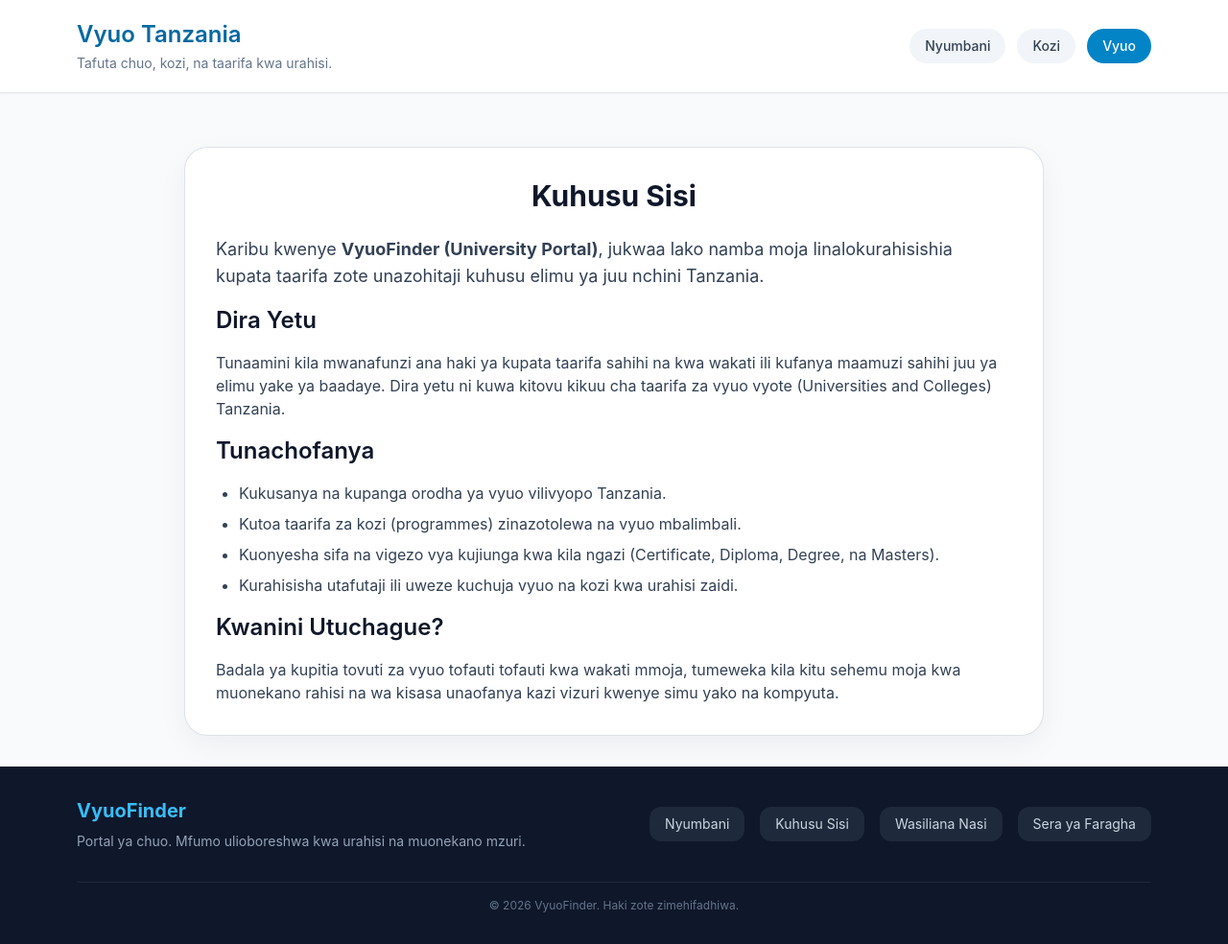
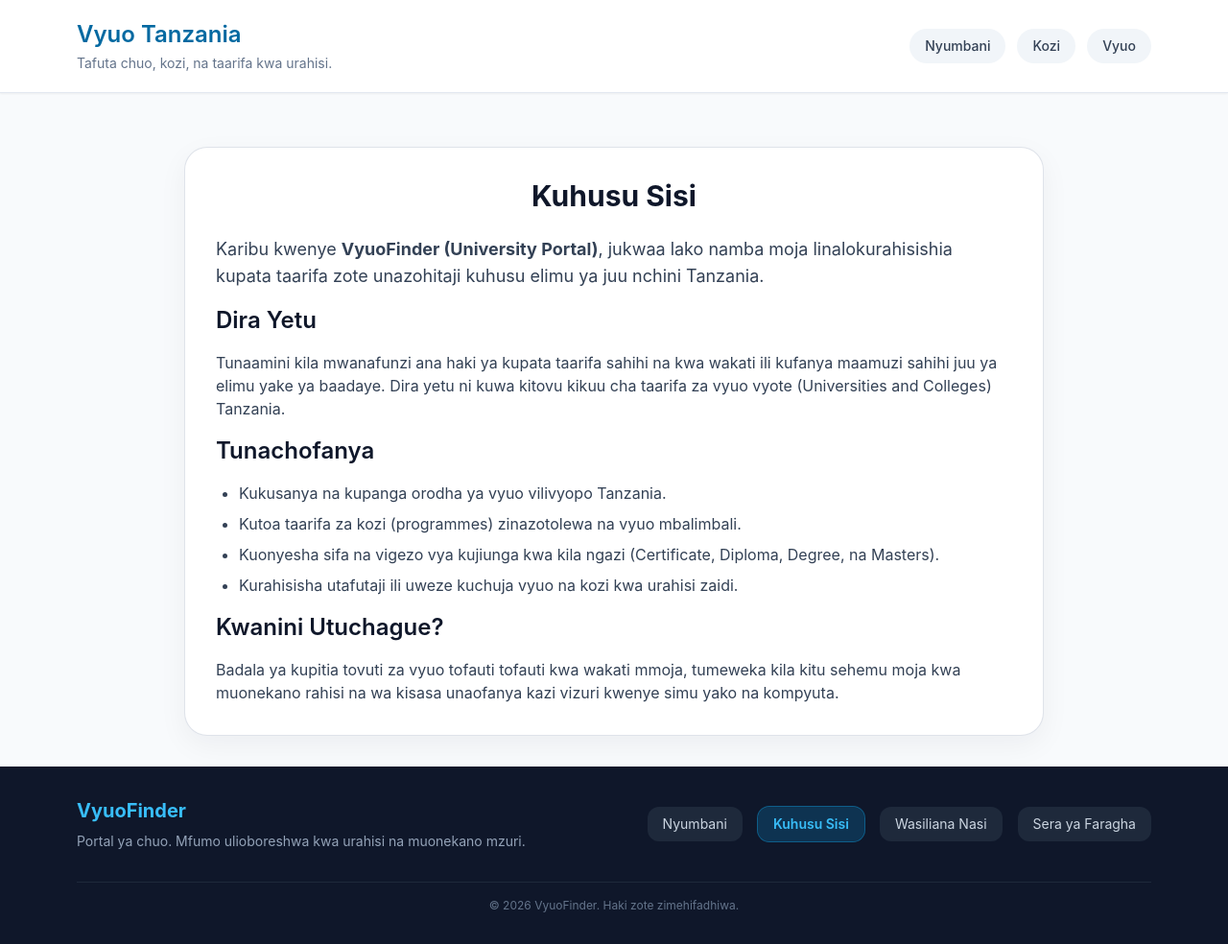
Before and after one commit to Nyisulya/vyuo, a Django app: page /about/ in a window 1280 px wide. Shown: the whole page at 96% size. Run offline with Django 5.2, Linux system fonts and the light colour scheme; some libraries are stand-ins or nearby versions.

Commit message:
Added active link styling to navbar and footer

```diff
--- a/universitysite/templates/universitysite/base.html
+++ b/universitysite/templates/universitysite/base.html
@@ -58,9 +58,9 @@
             <p class="mt-1 text-sm text-slate-500">Tafuta chuo, kozi, na taarifa kwa urahisi.</p>
           </div>
           <nav class="flex flex-wrap gap-3 text-sm font-medium text-slate-700 mt-2 sm:mt-0">
-            <a href="{% url 'universitysite:home' %}" class="rounded-full bg-slate-100 px-4 py-2 hover:bg-slate-200 transition">Nyumbani</a>
-            <a href="{% url 'universitysite:course_list' %}" class="rounded-full bg-slate-100 px-4 py-2 hover:bg-slate-200 transition">Kozi</a>
-            <a href="{% url 'universitysite:university_list' %}" class="rounded-full bg-sky-600 text-white px-4 py-2 hover:bg-sky-700 transition">Vyuo</a>
+            <a href="{% url 'universitysite:home' %}" class="rounded-full px-4 py-2 transition {% if request.resolver_match.url_name == 'home' %}bg-sky-600 text-white shadow-sm{% else %}bg-slate-100 hover:bg-slate-200{% endif %}">Nyumbani</a>
+            <a href="{% url 'universitysite:course_list' %}" class="rounded-full px-4 py-2 transition {% if request.resolver_match.url_name == 'course_list' or request.resolver_match.url_name == 'cou' %}bg-sky-600 text-white shadow-sm{% else %}bg-slate-100 hover:bg-slate-200{% endif %}">Kozi</a>
+            <a href="{% url 'universitysite:university_list' %}" class="rounded-full px-4 py-2 transition {% if request.resolver_match.url_name == 'university_list' or request.resolver_match.url_name == 'universi' %}bg-sky-600 text-white shadow-sm{% else %}bg-slate-100 hover:bg-slate-200{% endif %}">Vyuo</a>
           </nav>
         </div>
       </header>
@@ -79,10 +79,10 @@
               <p class="text-slate-400">Portal ya chuo. Mfumo ulioboreshwa kwa urahisi na muonekano mzuri.</p>
             </div>
             <div class="flex flex-wrap justify-center gap-4">
-              <a href="{% url 'universitysite:home' %}" class="rounded-xl bg-slate-800 px-4 py-2 text-slate-300 hover:bg-slate-700 hover:text-white transition">Nyumbani</a>
-              <a href="{% url 'universitysite:about' %}" class="rounded-xl bg-slate-800 px-4 py-2 text-slate-300 hover:bg-slate-700 hover:text-white transition">Kuhusu Sisi</a>
-              <a href="{% url 'universitysite:contact' %}" class="rounded-xl bg-slate-800 px-4 py-2 text-slate-300 hover:bg-slate-700 hover:text-white transition">Wasiliana Nasi</a>
-              <a href="{% url 'universitysite:privacy' %}" class="rounded-xl bg-slate-800 px-4 py-2 text-slate-300 hover:bg-slate-700 hover:text-white transition">Sera ya Faragha</a>
+              <a href="{% url 'universitysite:home' %}" class="rounded-xl px-4 py-2 transition {% if request.resolver_match.url_name == 'home' %}bg-sky-500/20 text-sky-400 font-semibold ring-1 ring-sky-500/50{% else %}bg-slate-800 text-slate-300 hover:bg-slate-700 hover:text-white{% endif %}">Nyumbani</a>
+              <a href="{% url 'universitysite:about' %}" class="rounded-xl px-4 py-2 transition {% if request.resolver_match.url_name == 'about' %}bg-sky-500/20 text-sky-400 font-semibold ring-1 ring-sky-500/50{% else %}bg-slate-800 text-slate-300 hover:bg-slate-700 hover:text-white{% endif %}">Kuhusu Sisi</a>
+              <a href="{% url 'universitysite:contact' %}" class="rounded-xl px-4 py-2 transition {% if request.resolver_match.url_name == 'contact' %}bg-sky-500/20 text-sky-400 font-semibold ring-1 ring-sky-500/50{% else %}bg-slate-800 text-slate-300 hover:bg-slate-700 hover:text-white{% endif %}">Wasiliana Nasi</a>
+              <a href="{% url 'universitysite:privacy' %}" class="rounded-xl px-4 py-2 transition {% if request.resolver_match.url_name == 'privacy' %}bg-sky-500/20 text-sky-400 font-semibold ring-1 ring-sky-500/50{% else %}bg-slate-800 text-slate-300 hover:bg-slate-700 hover:text-white{% endif %}">Sera ya Faragha</a>
             </div>
           </div>
           <div class="mt-8 pt-4 border-t border-slate-800 text-center text-xs text-slate-500">
```
